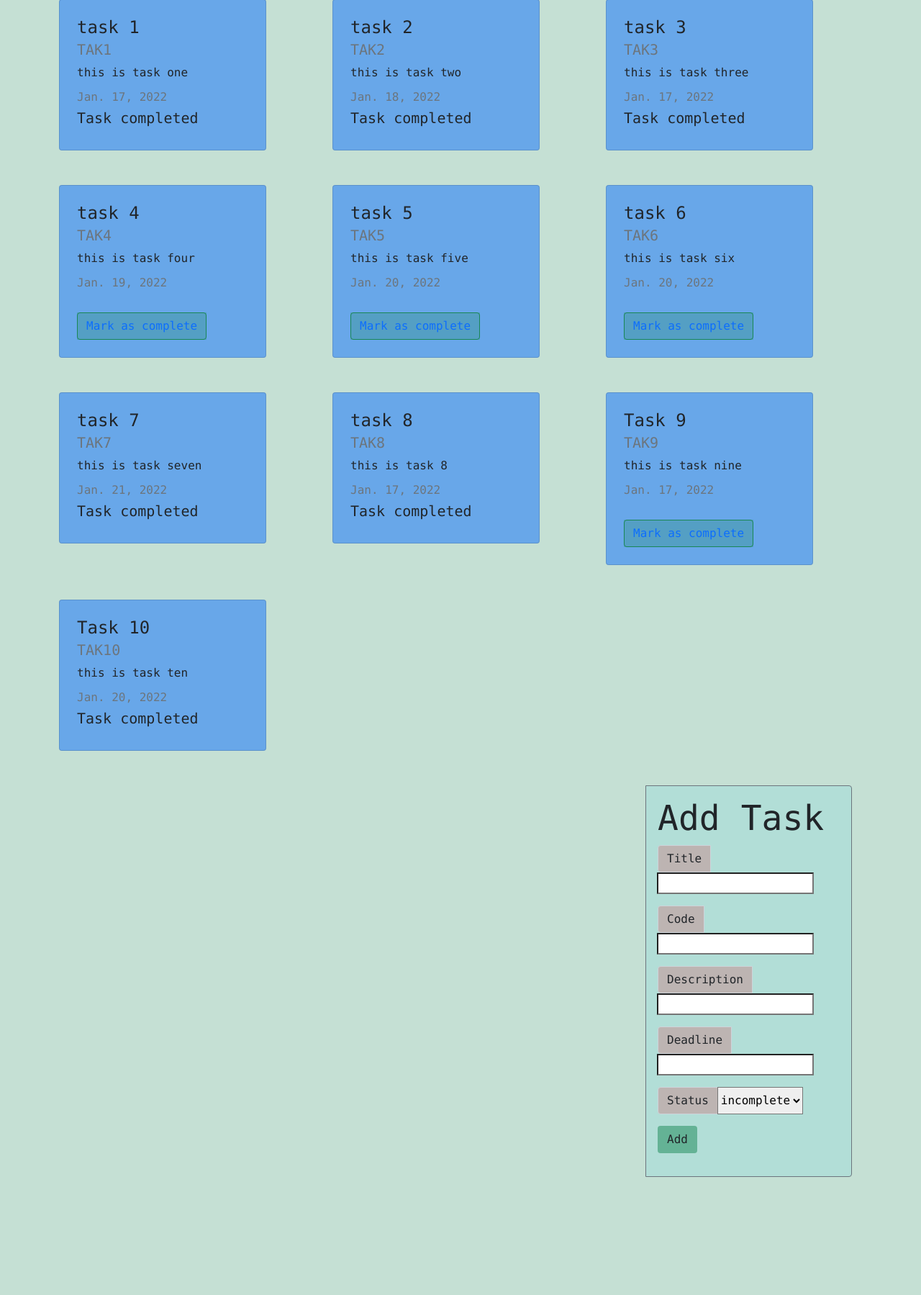
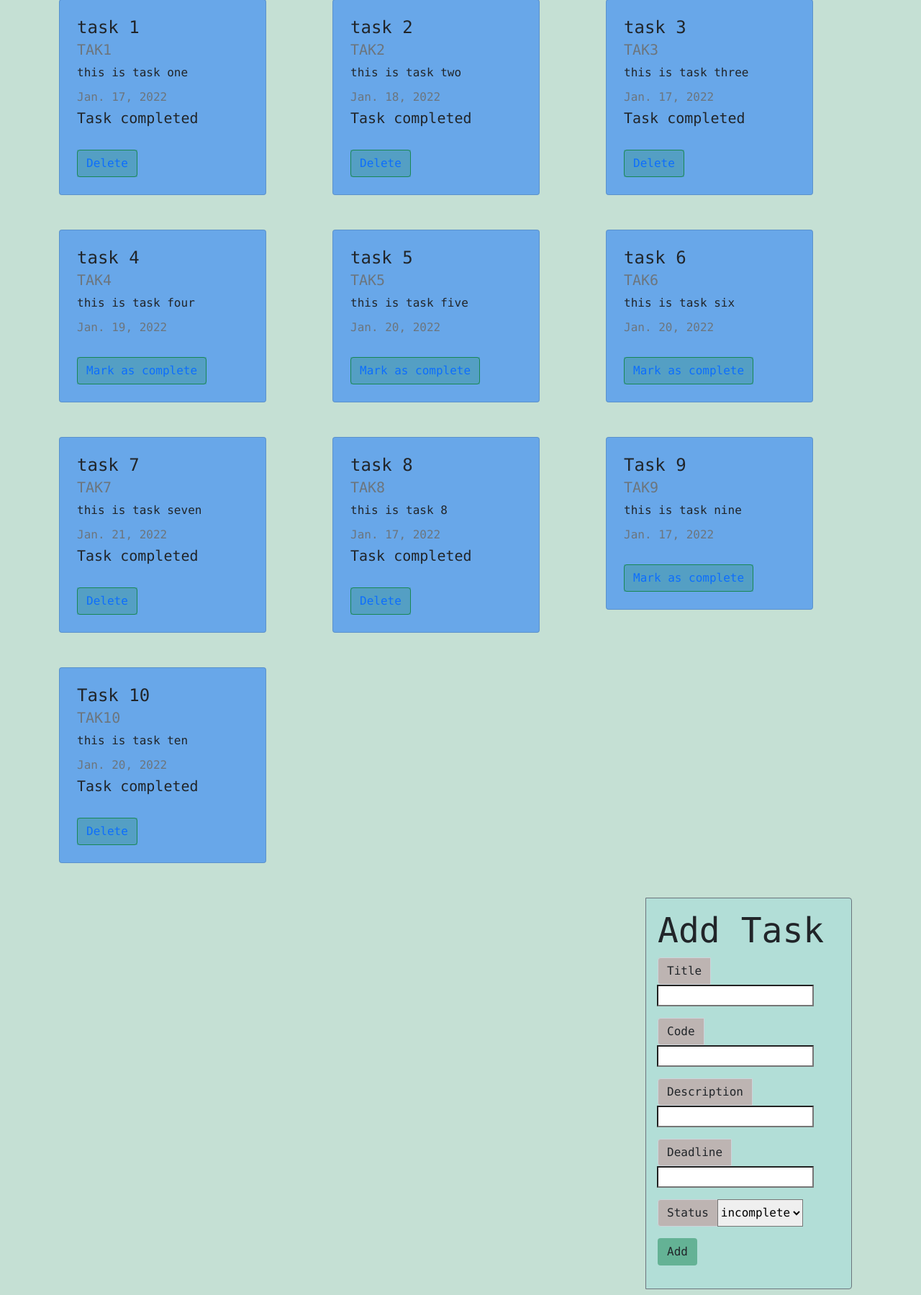
Before and after one commit to nilesh05apr/To-Do-Web-App, a Django app: page / in a window 1280 px wide. Shown: the part 188-1987 px from the top of the page at 72% size. Before the commit the page ends 1823 px from the top, so only its background shows below. Run offline with Django 4.2, Linux system fonts and the light colour scheme; data comes from the database, SQL or seed files in the repository; both versions use the stored data as it was after the commit.

Commit message:
added delete feature

```diff
--- a/webapp/templates/webapp/index.html
+++ b/webapp/templates/webapp/index.html
@@ -42,6 +42,12 @@
               <h6 class="card-subtitle mb-2 text-muted">{{ task.deadline }}</h6>
               {% if task.status == 'True' %}
               <h5>Task completed</h5>
+              <br>
+              <div class="btn-group bg-success bg-opacity-25" role="group" aria-label="Basic outlined example">
+                  <button type="button" class="btn btn-outline-success">
+                      <a href={% url 'delete_task' task.pk %} style="text-decoration: none;">Delete</a>
+                  </button>
+                </div>
               {% else %}
               <br>
               <div class="btn-group bg-success bg-opacity-25" role="group" aria-label="Basic outlined example">
--- a/webapp/urls.py
+++ b/webapp/urls.py
@@ -4,5 +4,6 @@ urlpatterns = [
     path('',views.index,name='index'),
     path('complete',views.completed, name='completed'),
     path('incomplete',views.incompleted,name='incomplete'),
-    path('update/<int:p_id>',views.mark_complete,name='mark_complete')
+    path('update/<int:p_id>',views.mark_complete,name='mark_complete'),
+    path('delete/<int:p_id>',views.delete_task,name='delete_task')
 ]
--- a/webapp/views.py
+++ b/webapp/views.py
@@ -60,3 +60,18 @@ def mark_complete(request,p_id):
         'form': form
     }
     return render(request,'webapp/index.html',context)
+
+
+def delete_task(request,p_id):
+    task = Task.objects.get(id=p_id)
+    try:
+        task.delete()
+    except:
+        print("No record Found!")
+    tasks = Task.objects.all()
+    form = TaskForm()
+    context = {
+        'tasks': tasks,
+        'form': form
+    }
+    return render(request,'webapp/index.html',context)
```
Also changed, not shown: db.sqlite3.
